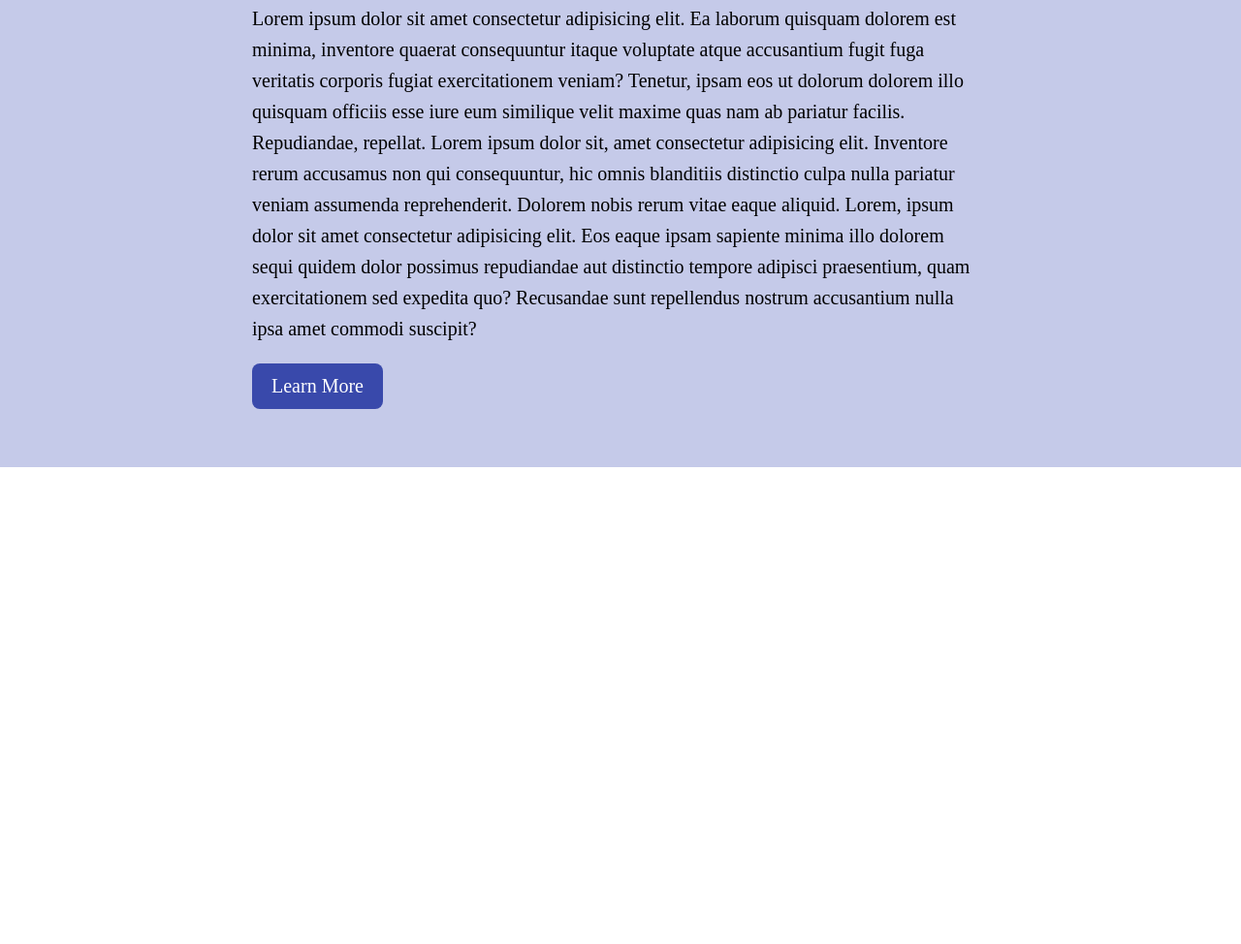
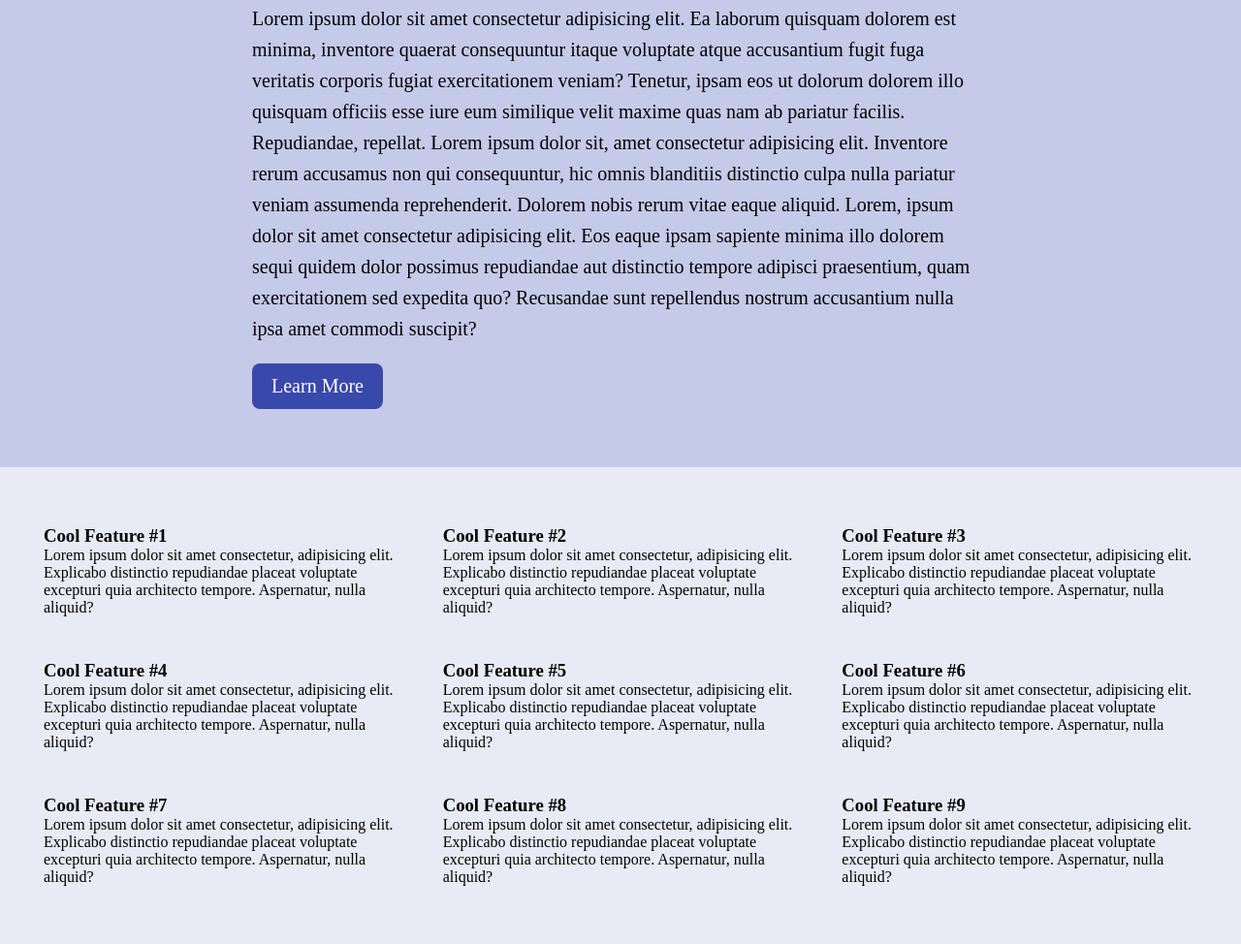
Before and after one commit to subarnapkrl/Flexbox_Grid_Practice, a plain HTML site: page index.html in a window 1280 px wide. Shown: the part 233-1207 px from the top of the page at 97% size. Before the commit the page ends 800 px from the top, so only its background shows below. Drawn offline with Linux system fonts and the light colour scheme; a web font is replaced by a local one.

Commit message:
Made-Features-Section-Using-Grid

```diff
--- a/index.html
+++ b/index.html
@@ -32,5 +32,72 @@
             <a href="#" class="button">Learn More</a>
         </div>
     </section>
+
+    <section class="features">
+        <div class="features-inner">
+            <div class="featured-item">
+                <h3>Cool Feature #1</h3>
+                <p>Lorem ipsum dolor sit amet consectetur, adipisicing elit. Explicabo distinctio repudiandae placeat voluptate excepturi quia architecto tempore. Aspernatur, nulla aliquid?
+
+                </p>
+            </div>
+
+            <div class="featured-item">
+                <h3>Cool Feature #2</h3>
+                <p>Lorem ipsum dolor sit amet consectetur, adipisicing elit. Explicabo distinctio repudiandae placeat voluptate excepturi quia architecto tempore. Aspernatur, nulla aliquid?
+
+                </p>
+            </div>
+
+            <div class="featured-item">
+                <h3>Cool Feature #3</h3>
+                <p>Lorem ipsum dolor sit amet consectetur, adipisicing elit. Explicabo distinctio repudiandae placeat voluptate excepturi quia architecto tempore. Aspernatur, nulla aliquid?
+
+                </p>
+            </div>
+
+            <div class="featured-item">
+                <h3>Cool Feature #4</h3>
+                <p>Lorem ipsum dolor sit amet consectetur, adipisicing elit. Explicabo distinctio repudiandae placeat voluptate excepturi quia architecto tempore. Aspernatur, nulla aliquid?
+
+                </p>
+            </div>
+
+            <div class="featured-item">
+                <h3>Cool Feature #5</h3>
+                <p>Lorem ipsum dolor sit amet consectetur, adipisicing elit. Explicabo distinctio repudiandae placeat voluptate excepturi quia architecto tempore. Aspernatur, nulla aliquid?
+
+                </p>
+            </div>
+
+            <div class="featured-item">
+                <h3>Cool Feature #6</h3>
+                <p>Lorem ipsum dolor sit amet consectetur, adipisicing elit. Explicabo distinctio repudiandae placeat voluptate excepturi quia architecto tempore. Aspernatur, nulla aliquid?
+
+                </p>
+            </div>
+
+            <div class="featured-item">
+                <h3>Cool Feature #7</h3>
+                <p>Lorem ipsum dolor sit amet consectetur, adipisicing elit. Explicabo distinctio repudiandae placeat voluptate excepturi quia architecto tempore. Aspernatur, nulla aliquid?
+
+                </p>
+            </div>
+
+            <div class="featured-item">
+                <h3>Cool Feature #8</h3>
+                <p>Lorem ipsum dolor sit amet consectetur, adipisicing elit. Explicabo distinctio repudiandae placeat voluptate excepturi quia architecto tempore. Aspernatur, nulla aliquid?
+
+                </p>
+            </div>
+
+            <div class="featured-item">
+                <h3>Cool Feature #9</h3>
+                <p>Lorem ipsum dolor sit amet consectetur, adipisicing elit. Explicabo distinctio repudiandae placeat voluptate excepturi quia architecto tempore. Aspernatur, nulla aliquid?
+
+                </p>
+            </div>
+        </div>
+    </section>
 </body>
 </html>
--- a/style.css
+++ b/style.css
@@ -71,3 +71,17 @@ body{
     border-radius: 8px;
 
 }
+
+.features{
+    background-color: #e8eaf6;
+    padding: 60px 45px;
+}
+
+.features-inner{
+    max-width: 1200px;
+    margin: 0 auto;
+    display: grid;
+    grid-template-columns: repeat(auto-fit,minmax(300px,1fr));
+    grid-column-gap: 45px;
+    grid-row-gap: 45px;
+}
```
